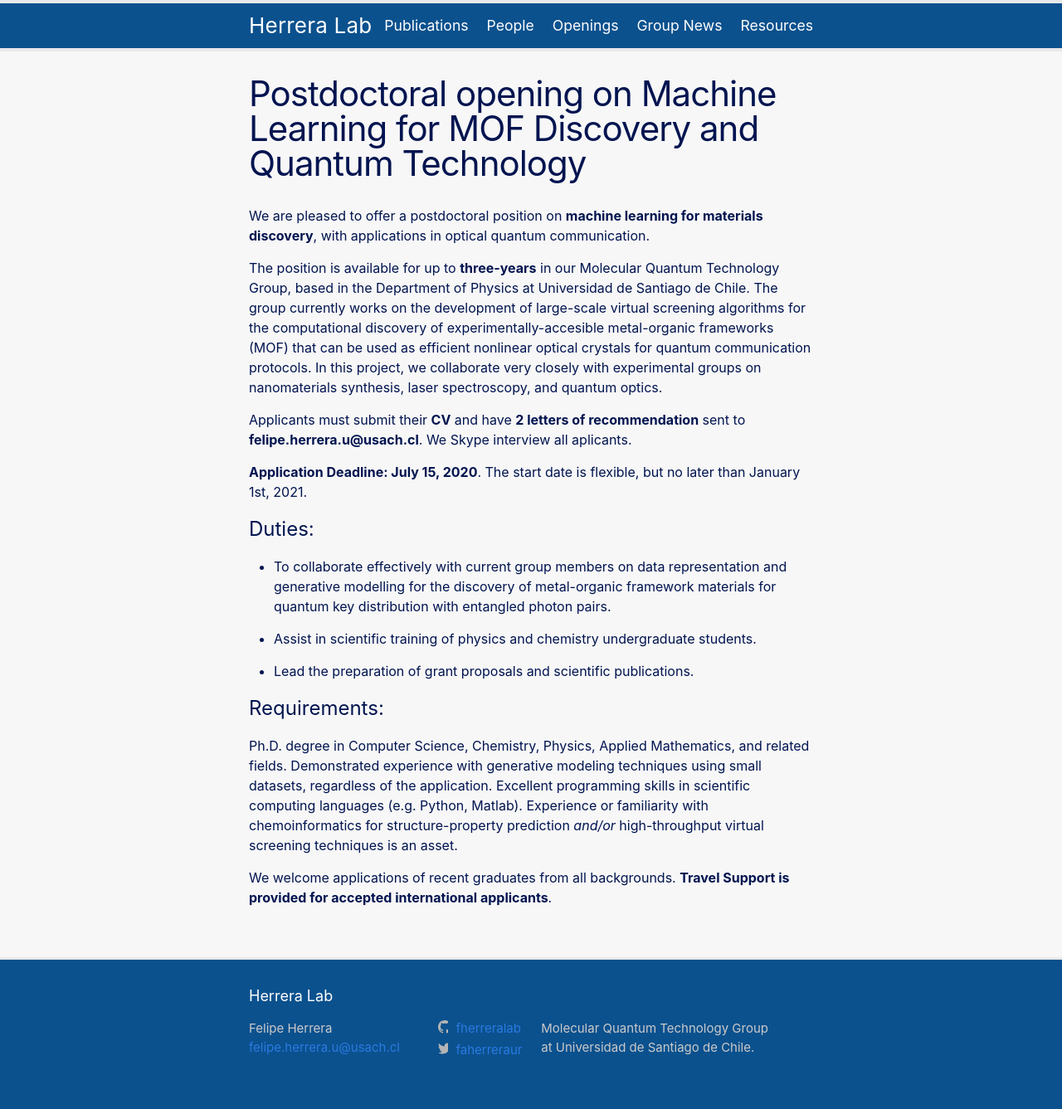
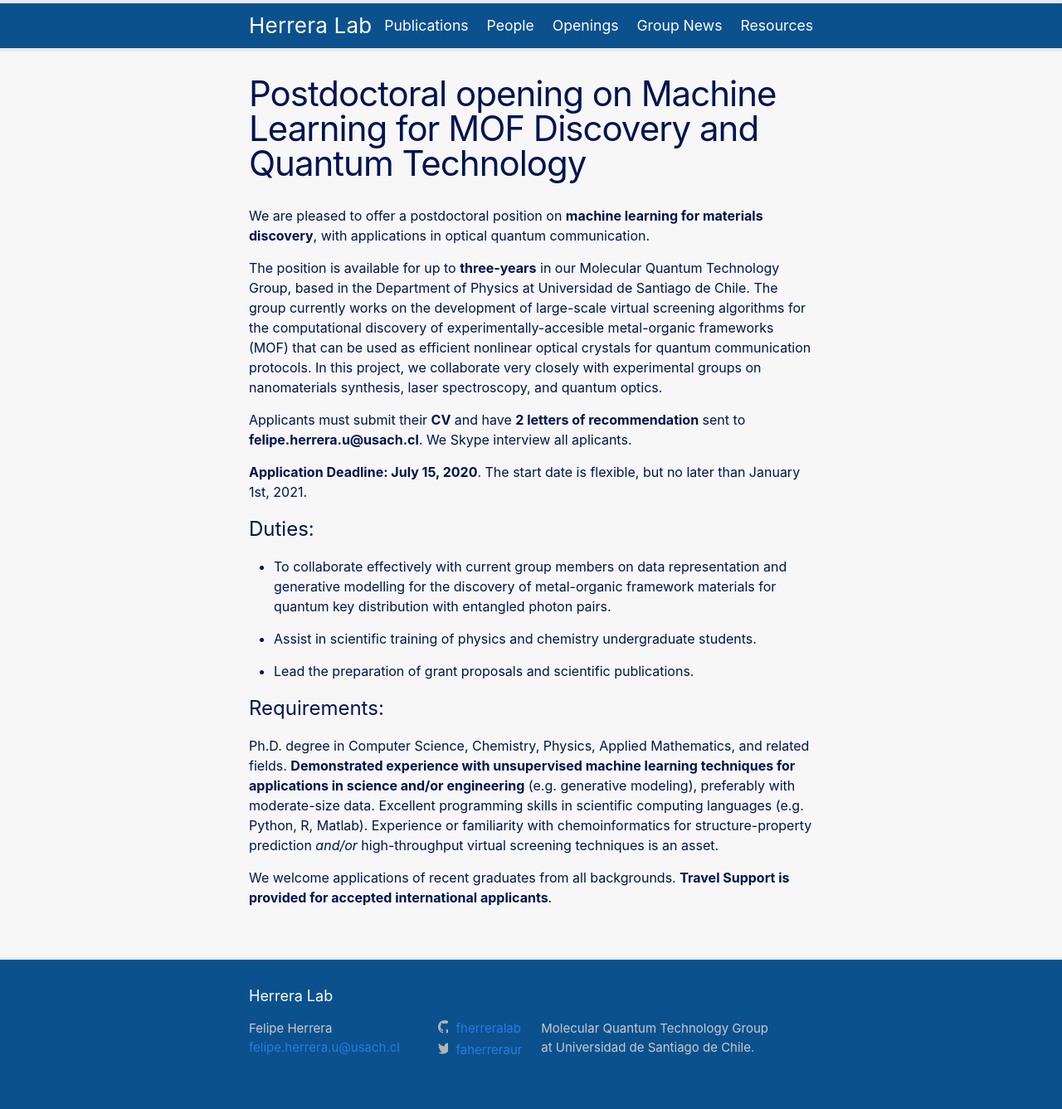
Before and after one commit to fherreralab/fherreralab.github.io, a Jekyll site: the page built from _posts/2020-3-15-Postdoctoral-opening-on-machine-learning-for-MOF-discovery.md, in a window 1280 px wide. Shown: the whole page at 83% size. Built offline with Jekyll 4.4.1, drawn with Linux system fonts in a browser that asks for light colours.

Commit message:
updated postdoc job posting

```diff
--- a/_posts/2020-3-15-Postdoctoral-opening-on-machine-learning-for-MOF-discovery.md
+++ b/_posts/2020-3-15-Postdoctoral-opening-on-machine-learning-for-MOF-discovery.md
@@ -25,6 +25,6 @@ The start date is flexible, but no later than January 1st, 2021.
 
 # Requirements:
 
-Ph.D. degree in Computer Science, Chemistry, Physics, Applied Mathematics, and related fields. Demonstrated experience with generative modeling techniques using small datasets, regardless of the application. Excellent programming skills in scientific computing languages (e.g. Python, Matlab). Experience or familiarity with chemoinformatics for structure-property prediction *and/or* high-throughput virtual screening techniques is an asset.
+Ph.D. degree in Computer Science, Chemistry, Physics, Applied Mathematics, and related fields. **Demonstrated experience with unsupervised machine learning techniques for applications in science and/or engineering** (e.g. generative modeling), preferably with moderate-size data. Excellent programming skills in scientific computing languages (e.g. Python, R, Matlab). Experience or familiarity with chemoinformatics for structure-property prediction *and/or* high-throughput virtual screening techniques is an asset.
 
 We welcome applications of recent graduates from all backgrounds. **Travel Support is provided for accepted international applicants**.
```
